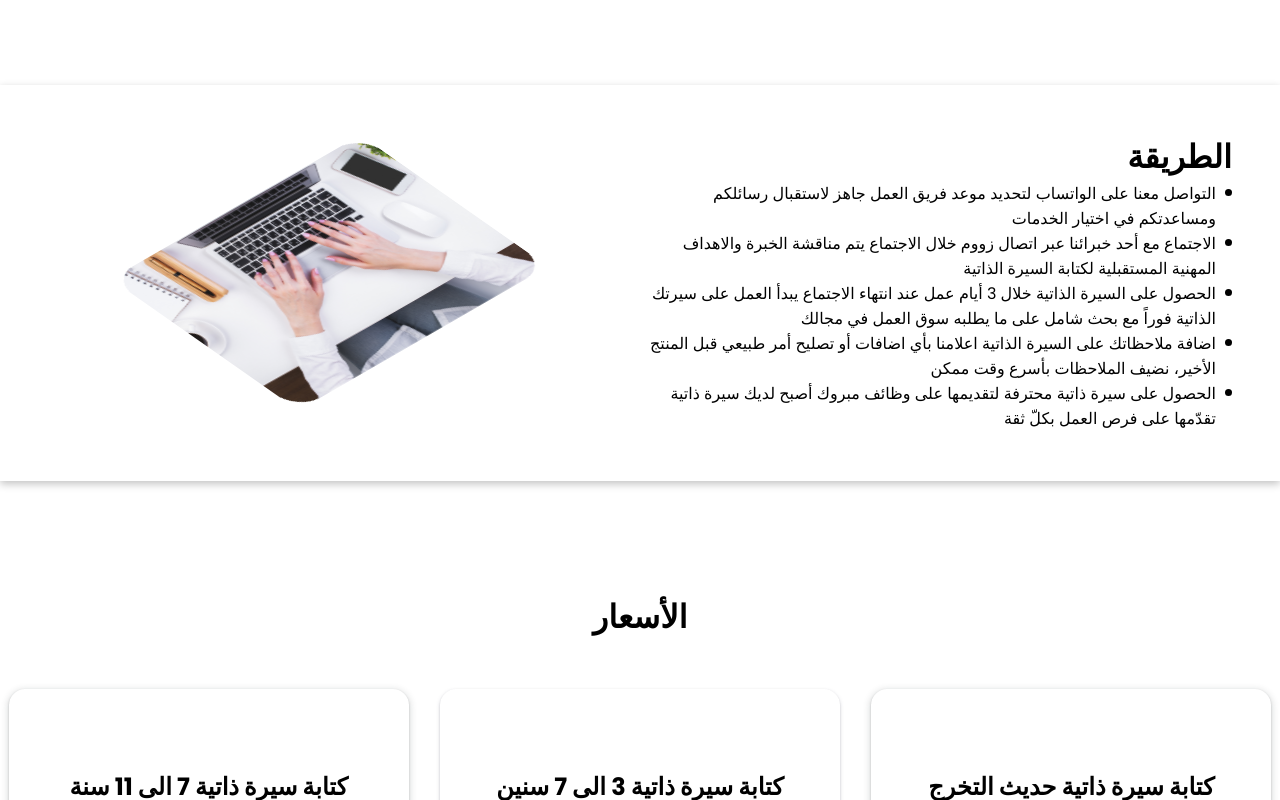
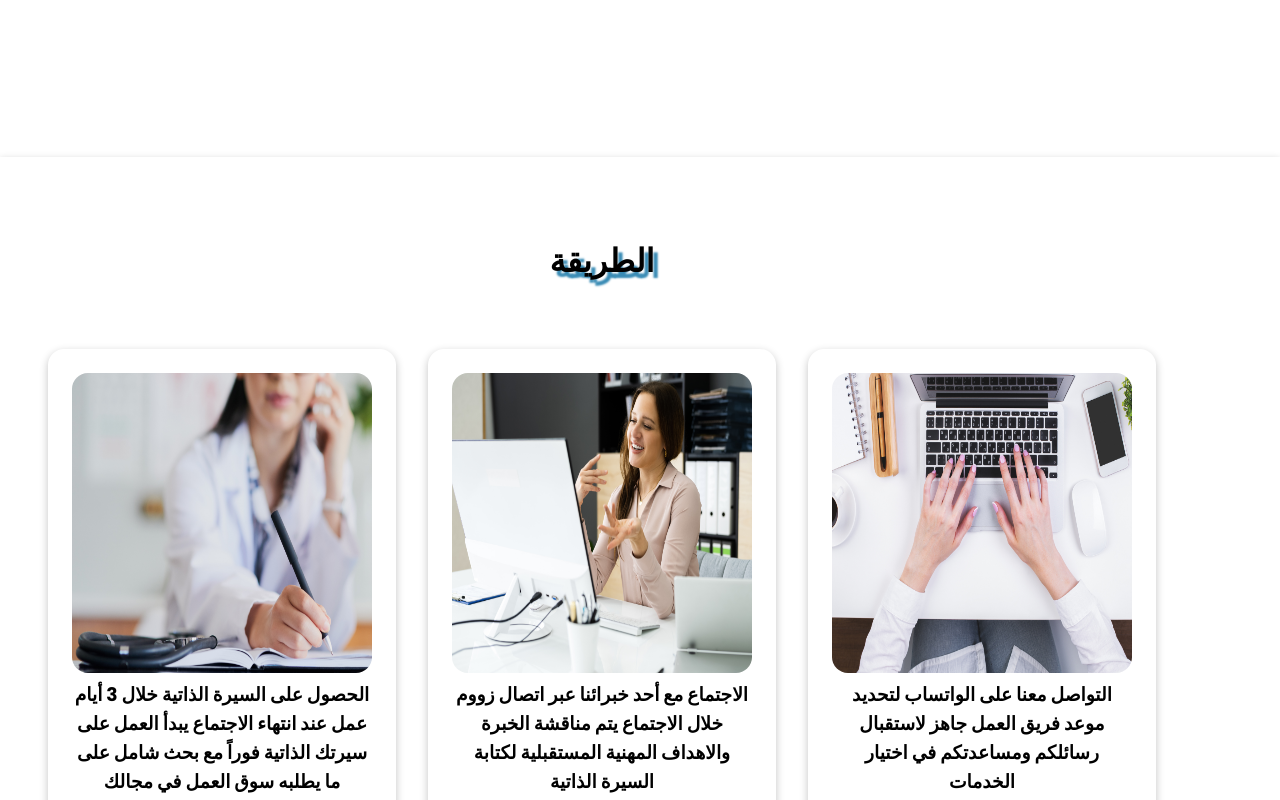
Before and after one commit to Livar94/JoelleAcademy, a React (Create React App) app: page / in a window 1280 px wide. Shown: the part 2000-2800 px from the top of the page. Built offline with nearby package versions, Linux system fonts and the light colour scheme.

Commit message:
changed theway

```diff
--- a/public/index.html
+++ b/public/index.html
@@ -25,7 +25,7 @@
       work correctly both with client-side routing and a non-root public URL.
       Learn how to configure a non-root public URL by running `npm run build`.
     -->
-    <title>React App</title>
+    <title>Joelle Academy</title>
   </head>
   <body>
     <noscript>You need to enable JavaScript to run this app.</noscript>
--- a/src/components/home/Comments.jsx
+++ b/src/components/home/Comments.jsx
@@ -44,6 +44,7 @@ const Header = styled.div`
     text-align: center;
     > h1 {
         margin-bottom: 2em;
+        text-shadow: 5px 6px 2px #378ab4;
     }
 `;
 
@@ -70,9 +71,9 @@ const Body = styled.div`
 `;
 
 const Commentsimgs = styled.img`
-    height: 400px;
-    width: 400px;
+    height: 300px;
+    width: 300px;
     border-radius: 1em;
     box-shadow: rgba(50, 50, 93, 0.25) 0px 50px 100px -20px, rgba(0, 0, 0, 0.3) 0px 30px 60px -30px;
-
+    cursor: pointer;
 `;
--- a/src/components/home/Prices.jsx
+++ b/src/components/home/Prices.jsx
@@ -24,8 +24,9 @@ export default function Prices() {
                     <button>Contuct us</button>
                 </Div3>
                 <Div4>
-                    <h2>كتابة سيرة ذاتية 11 الى 15 سنة خبرة</h2>
-                    <p>100$</p>
+                    <h2>تحسين حسياب اللينكدن</h2>
+                    <h2>LinkedIn Profile Optimization</h2>
+                    <p>45$</p>
                     <button>Contuct us</button>
                 </Div4>
                 <Div5>
@@ -34,9 +35,8 @@ export default function Prices() {
                     <button>Contuct us</button>
                 </Div5>
                 <Div6>
-                    <h2>تحسين حسياب اللينكدن</h2>
-                    <h2>LinkedIn Profile Optimization</h2>
-                    <p>45$</p>
+                    <h2>كتابة سيرة ذاتية 11 الى 15 سنة خبرة</h2>
+                    <p>100$</p>
                     <button>Contuct us</button>
                 </Div6>
                 <Div7>
@@ -82,6 +82,8 @@ const PricesComponent = styled.div`
 const Header = styled.div`
     text-align: center;
     > h1 {
+      text-shadow: 5px 6px 2px #378ab4;
+
 
 
     }
--- a/src/components/home/Services.jsx
+++ b/src/components/home/Services.jsx
@@ -39,11 +39,6 @@ export default function Services() {
             <p>(Experience) الخبرات</p>
             <p>وباقي الأجزاء باستخدام الكلمات المفتاح للظهور أكثر في البحوث وبالنالي الحصول على المزيد من المشاهدات للبروفايل وبناء علاقات مهنية أفضل</p>
           </LinkedInProfile>
-
-
-
-
-
         </Body>
       </Header>
     </Servicescomponent>
@@ -68,6 +63,8 @@ const Title = styled.div`
   justify-content: center;
   margin-bottom: 1em;
   font-size: 1.25rem;
+  text-shadow: 5px 6px 2px #378ab4;
+
 `;
 
 const Body = styled.div`
--- a/src/components/home/TheWay.jsx
+++ b/src/components/home/TheWay.jsx
@@ -1,26 +1,55 @@
 import React from 'react'
 import styled from 'styled-components'
-import WayImage from '../.././assets/images/Step3.png'
+// import WayImage from '../.././assets/images/Step3.png'
+import Wayimg1 from '../.././assets/images/Step1.png'
+import Wayimg2 from '../.././assets/images/Step2.png'
+import Wayimg3 from '../.././assets/images/Step3.png'
+import Wayimg4 from '../.././assets/images/Step4.png'
+import Wayimg5 from '../.././assets/images/Step5.png'
+
 
 
 export default function TheWay() {
   return (
 
         <TheWayComponent className='container' id='theway'>
+            <h1>الطريقة</h1>
+
             <BodyWay>
+                    {/* <img src={WayImage} alt='' />
                     <img src={WayImage} alt='' />
                     <img src={WayImage} alt='' />
-                    <img src={WayImage} alt='' />
-                    <img src={WayImage} alt='' />
+                    <img src={WayImage} alt='' /> */}
             </BodyWay>
+
             <WayText>
-                <h1>الطريقة</h1>
-                <p>التواصل معنا على الواتساب لتحديد موعد فريق العمل جاهز لاستقبال رسائلكم ومساعدتكم في اختيار الخدمات</p>
-                <p> الاجتماع مع أحد خبرائنا عبر اتصال زووم خلال الاجتماع يتم مناقشة الخبرة والاهداف المهنية المستقبلية لكتابة السيرة الذاتية </p>
-                <p>الحصول على السيرة الذاتية خلال 3 أيام عمل عند انتهاء الاجتماع يبدأ العمل على سيرتك الذاتية فوراً مع بحث شامل على ما يطلبه سوق العمل في مجالك</p>
-                <p>اضافة ملاحظاتك على السيرة الذاتية اعلامنا بأي اضافات أو تصليح أمر طبيعي قبل المنتج الأخير، نضيف الملاحظات بأسرع وقت ممكن</p>
-                <p>الحصول على سيرة ذاتية محترفة لتقديمها على وظائف مبروك أصبح لديك سيرة ذاتية تقدّمها على فرص العمل بكلّ ثقة</p>
+                <WayText1>
+                    <Image1 src={Wayimg1} alt="" />
+
+                    <h3>الحصول على السيرة الذاتية خلال 3 أيام عمل عند انتهاء الاجتماع يبدأ العمل على سيرتك الذاتية فوراً مع بحث شامل على ما يطلبه سوق العمل في مجالك</h3>
+                </WayText1>
+                <WayText2>
+                    <Image1 src={Wayimg2} alt="" />
+
+                    <h3> الاجتماع مع أحد خبرائنا عبر اتصال زووم خلال الاجتماع يتم مناقشة الخبرة والاهداف المهنية المستقبلية لكتابة السيرة الذاتية </h3>
+                </WayText2>
+                <WayText3>
+                    <Image1 src={Wayimg3} alt="" />
+
+                    <h3>التواصل معنا على الواتساب لتحديد موعد فريق العمل جاهز لاستقبال رسائلكم ومساعدتكم في اختيار الخدمات</h3>
+                </WayText3>
+                <WayText4>
+                    <Image1 src={Wayimg4} alt="" />
+
+                    <h3>الحصول على سيرة ذاتية محترفة لتقديمها على وظائف مبروك أصبح لديك سيرة ذاتية تقدّمها على فرص العمل بكلّ ثقة</h3>
+                </WayText4>
+                <WayText5>
+                    <Image1 src={Wayimg5} alt="" />
+
+                    <h3>اضافة ملاحظاتك على السيرة الذاتية اعلامنا بأي اضافات أو تصليح أمر طبيعي قبل المنتج الأخير، نضيف الملاحظات بأسرع وقت ممكن</h3>
+                </WayText5>
             </WayText>
+
             <WayContainer>
             </WayContainer>
         </TheWayComponent>
@@ -39,6 +68,13 @@ justify-items: center;
 box-shadow: rgba(0, 0, 0, 0.24) 0px 3px 8px;
 padding:  3em;
 margin-bottom: 4em;
+justify-content: center;
+    > h1 {
+        margin-top: 1em;
+        margin-bottom: 2em;
+        text-shadow: 5px 6px 2px #378ab4;
+
+    }
 
 /* margin-left: 5em;
 margin-right: 5em; */
@@ -56,14 +92,14 @@ const WayContainer = styled.div`
 `;
 
 const BodyWay = styled.div`
-    position: relative;
-    width: 360px;
-    height: 300px;
-    background: rgba(0, 0, 0, 0);
+    /* position: relative; */
+    /* width: 360px;
+    height: 300px; */
+    /* background: rgba(0, 0, 0, 0);
     transform: rotate(-30deg) skew(25deg) scale(0.8);
-    transition: 0.5s;
+    transition: 0.5s; */
 
-    @media only screen and (max-width: 768px) {
+    /* @media only screen and (max-width: 768px) {
         height: 200px;
         width: 250px;
     }
@@ -77,9 +113,9 @@ const BodyWay = styled.div`
         height: 200px;
         width: 250px;
     }
-    }
+    } */
 
-    :hover {
+    /* :hover {
         img:nth-child(4) {
         transform: translate(160px, -160px);
         opacity: 1;
@@ -99,7 +135,7 @@ img:nth-child(1) {
   transform: translate(40px, -40px);
   opacity: 0.4;
 }
-    }
+    }*/
 `;
 
 
@@ -148,10 +184,20 @@ const WayImagePic1 = styled.img`
 `; */
 
 const WayText = styled.div`
-    display: flex;
-    flex-direction: column;
-    text-align: end;
-    > p {
+    display: grid;
+    grid-template-columns: 1fr 1fr 1fr;
+    gap: 2em;
+    @media only screen and (max-width: 768px) {
+    grid-template-columns: 1fr;
+    gap: 2em;
+    }
+`;
+
+const WayText1 = styled.div`
+    /* display: flex;
+    flex-direction: column; */
+
+    /* > p {
         padding-right: 1em;
         position: relative;
         ::after {
@@ -167,11 +213,57 @@ const WayText = styled.div`
         }
 
 
-    }
+    } */
+    box-shadow: rgba(0, 0, 0, 0.24) 0px 3px 8px;
+    padding: 1.5em;
+    cursor: pointer;
+    text-align: center;
+    border-radius: 1em;
 
 `;
-/*
 
+const WayText2 = styled.div`
+    box-shadow: rgba(0, 0, 0, 0.24) 0px 3px 8px;
+    padding: 1.5em;
+    cursor: pointer;
+    text-align: center;
+    border-radius: 1em;
+`;
 
+const WayText3 = styled.div`
+    box-shadow: rgba(0, 0, 0, 0.24) 0px 3px 8px;
+    padding: 1.5em;
+    cursor: pointer;
+    text-align: center;
+    border-radius: 1em;
+`;
 
-    */
+const WayText4 = styled.div`
+    box-shadow: rgba(0, 0, 0, 0.24) 0px 3px 8px;
+    padding: 1.5em;
+    cursor: pointer;
+    text-align: center;
+    border-radius: 1em;
+`;
+
+const WayText5 = styled.div`
+    box-shadow: rgba(0, 0, 0, 0.24) 0px 3px 8px;
+    padding: 1.5em;
+    cursor: pointer;
+    text-align: center;
+    border-radius: 1em;
+`;
+
+const Image1 = styled.img`
+    height: 300px;
+    width: 300px;
+    border-radius: 1em;
+`;
+
+// const Image2 = styled.img``;
+
+// const Image3 = styled.img``;
+
+// const Image4 = styled.img``;
+
+// const Image5 = styled.img``;
--- a/src/components/layout/Navbar.jsx
+++ b/src/components/layout/Navbar.jsx
@@ -1,7 +1,7 @@
 import React from 'react'
 import styled from 'styled-components'
 import Logo from '../../assets/images/logojo.png'
-import Typewriter from 'typewriter-effect';
+// import Typewriter from 'typewriter-effect';
 import { IoIosMenu } from 'react-icons/io';
 import { useSidebar } from '../../context/useSidebar'
 
@@ -26,14 +26,16 @@ export default function Navbar() {
         </LogoContainer>
 
         <HeroContent>
-                <h1><Typewriter
+                {/* <h1><Typewriter
                   options={{
                     strings: ['احصل على وظيفة احلامك'],
                     autoStart: true,
                     loop: true
                   }}
-                /></h1>
-                          <h2>ثقة 300.000 متابع</h2>
+                /></h1> */}
+                <h1>احصل على وظيفة احلامك</h1>
+
+                <h2>ثقة 300.000 متابع</h2>
 
                 {/* <h2><Typewriter
                   options={{
@@ -82,13 +84,13 @@ const NavbarContent = styled.div`
     }
 `
 
-const NavbarLinks = styled.ul`
+// const NavbarLinks = styled.ul`
 
-`
+// `
 
-const NavbarLink = styled.a`
+// const NavbarLink = styled.a`
 
-`
+// `
 
 const LogoContainer = styled.a`
 display: block;
@@ -123,6 +125,8 @@ flex-direction: column;
 align-items: center;
   h1 {
     font-size: 3rem;
+    text-align: end;
+
   }
   h2 {
     font-size: 2rem;
--- a/src/components/layout/index.js
+++ b/src/components/layout/index.js
@@ -48,7 +48,7 @@ export default function Layout({ children }) {
           <MenuLink onClick={closeSidebar}>
             <Link to="/contact">Contact</Link>
           </MenuLink> */}
-          <a onClick={closeSidebar} className="menu-item" href="#">Home</a>
+          {/* <a onClick={closeSidebar} className="menu-item" href="#">Home</a> */}
           <a onClick={closeSidebar} className="menu-item" href="#services">Services</a>
           <a onClick={closeSidebar} className="menu-item" href="#about">About</a>
           <a onClick={closeSidebar} className="menu-item" href="#theway">The Way</a>
```
